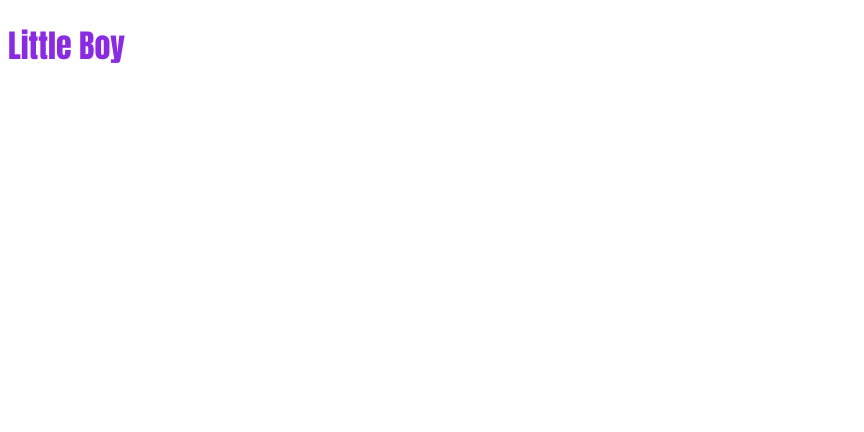
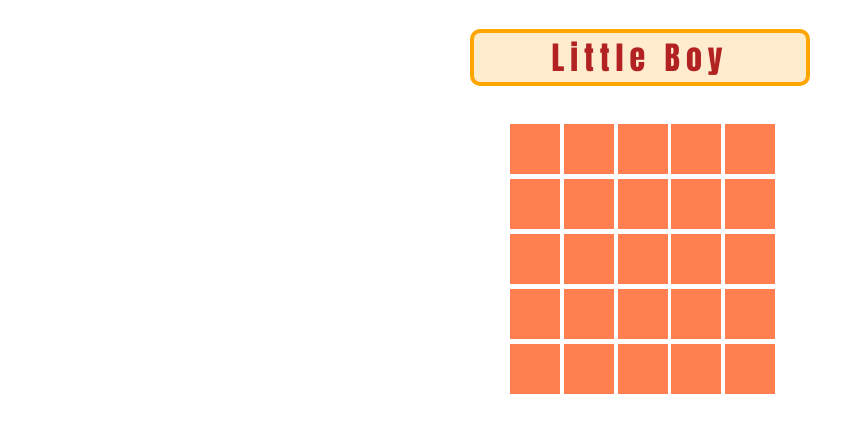
Before and after one commit to MarcosRodriguezAlonso/minesweeper, a website: page public/index.html in a window 1280 px wide. Shown: the whole page, without its empty margins (0-864 px from the left). Drawn offline with Linux system fonts and the light colour scheme.

Commit message:
Add board and boxes

```diff
--- a/public/index.html
+++ b/public/index.html
@@ -10,7 +10,38 @@
 </head>
 
 <body>
-  <h1 class="main-header">Little Boy</h1>
+  <div class="main-container">
+    <h1 class="main-header">Little Boy</h1>
+    <div class="board">
+      <ul>
+        <li></li>
+        <li></li>
+        <li></li>
+        <li></li>
+        <li></li>
+        <li></li>
+        <li></li>
+        <li></li>
+        <li></li>
+        <li></li>
+        <li></li>
+        <li></li>
+        <li></li>
+        <li></li>
+        <li></li>
+        <li></li>
+        <li></li>
+        <li></li>
+        <li></li>
+        <li></li>
+        <li></li>
+        <li></li>
+        <li></li>
+        <li></li>
+        <li></li>
+      </ul>
+    </div>
+  </div>
 </body>
 
 </html>
--- a/public/styles/styles.css
+++ b/public/styles/styles.css
@@ -3,5 +3,26 @@
 }
 
 .main-header {
-  color: blueviolet;
+  letter-spacing: 6px;
+  background: blanchedalmond;
+  border-radius: 10px;
+  border: 4px solid orange;
+  color: firebrick;
+  text-align: center;
 }
+
+.main-container {
+  display: flex;
+  max-width: 340px;
+  flex-direction: column;
+  flex-wrap: wrap;
+  justify-content: center;
+  margin: auto;
+}
+
+.board li {
+  width: 50px;
+  height: 50px;
+  background-color: coral;
+  display: inline-block;
+}
```
